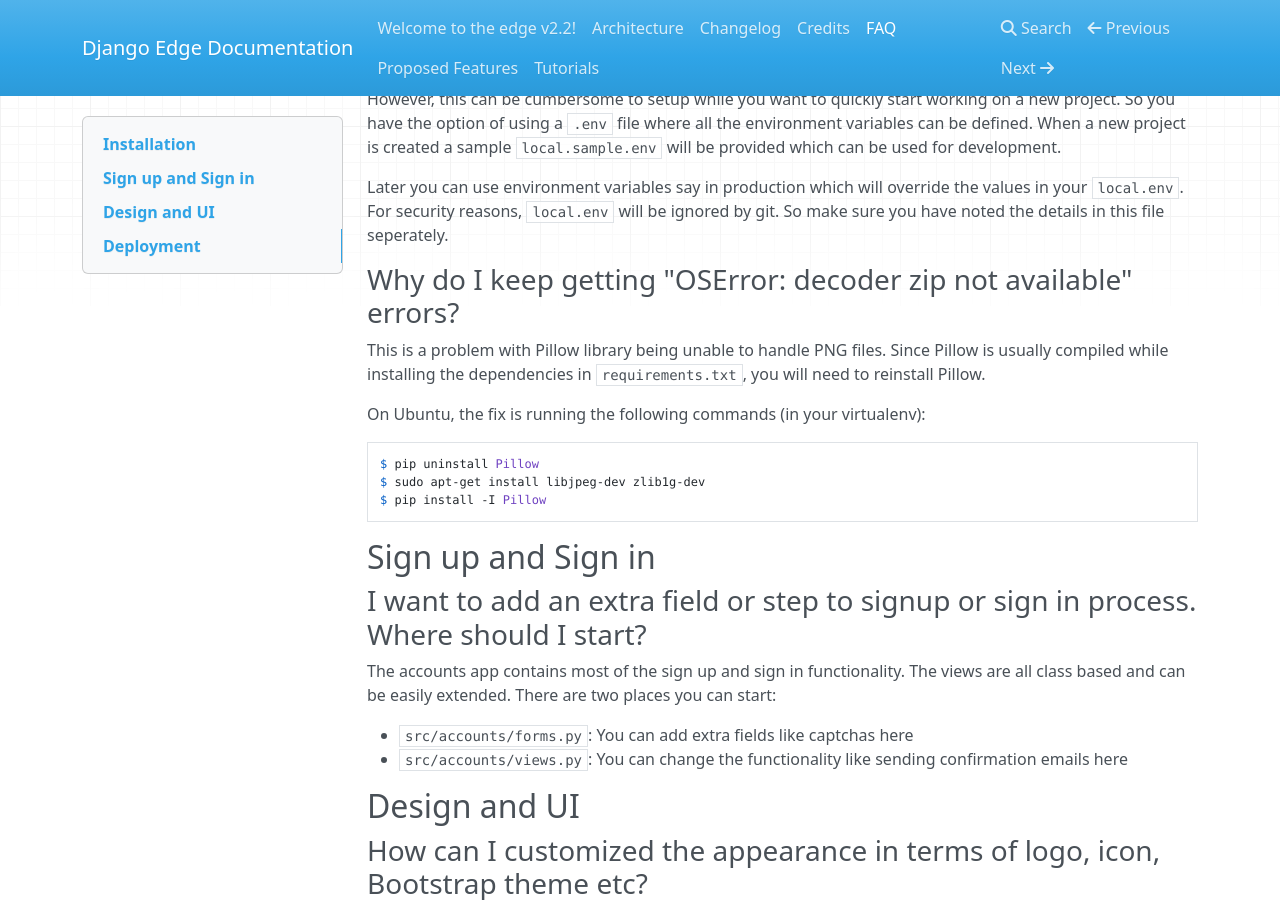
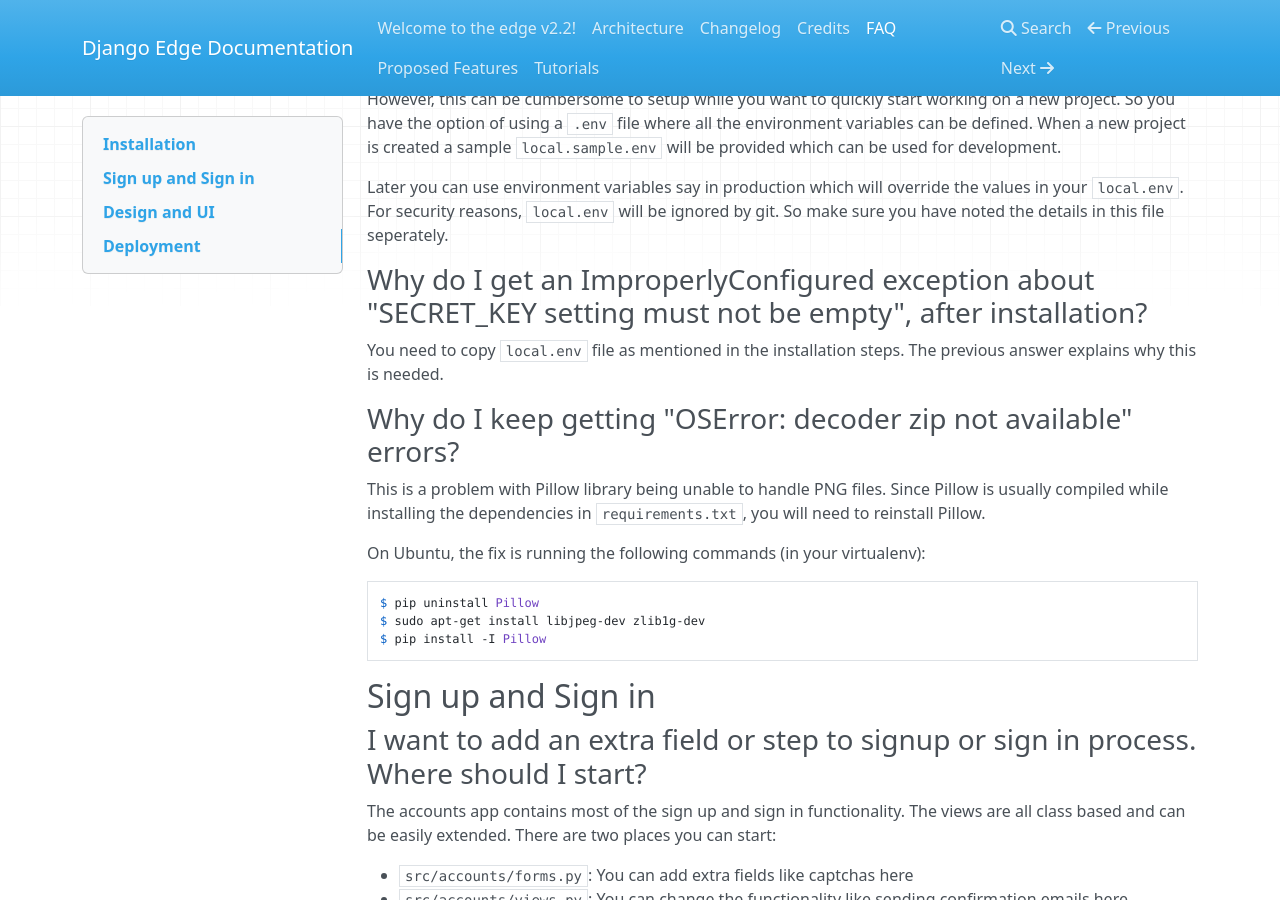
Before and after one commit to arocks/edge-docs, an MkDocs documentation site: the page built from docs/FAQ.md, in a window 1280 px wide and 900 px high, scrolled down 311 px. Built offline with MkDocs 1.6.1, drawn with Linux system fonts in a browser that asks for light colours; nearby versions of some CDN libraries.

Commit message:
Added local.env copying step which was missed.

```diff
--- a/docs/FAQ.md
+++ b/docs/FAQ.md
@@ -11,6 +11,10 @@ Django requires you to mention certain confidential information in `settings.py`
 However, this can be cumbersome to setup while you want to quickly start working on a new project. So you have the option of using a `.env` file where all the environment variables can be defined. When a new project is created a sample `local.sample.env` will be provided which can be used for development.
 
 Later you can use environment variables say in production which will override the values in your `local.env`. For security reasons, `local.env` will be ignored by git. So make sure you have noted the details in this file seperately.
+
+### Why do I get an ImproperlyConfigured exception about "SECRET_KEY setting must not be empty", after installation?
+
+You need to copy `local.env` file as mentioned in the installation steps. The previous answer explains why this is needed.
 
 ### Why do I keep getting "OSError: decoder zip not available" errors?
 
```
Also changed, not shown: docs/index.md (+1 -0 lines).
